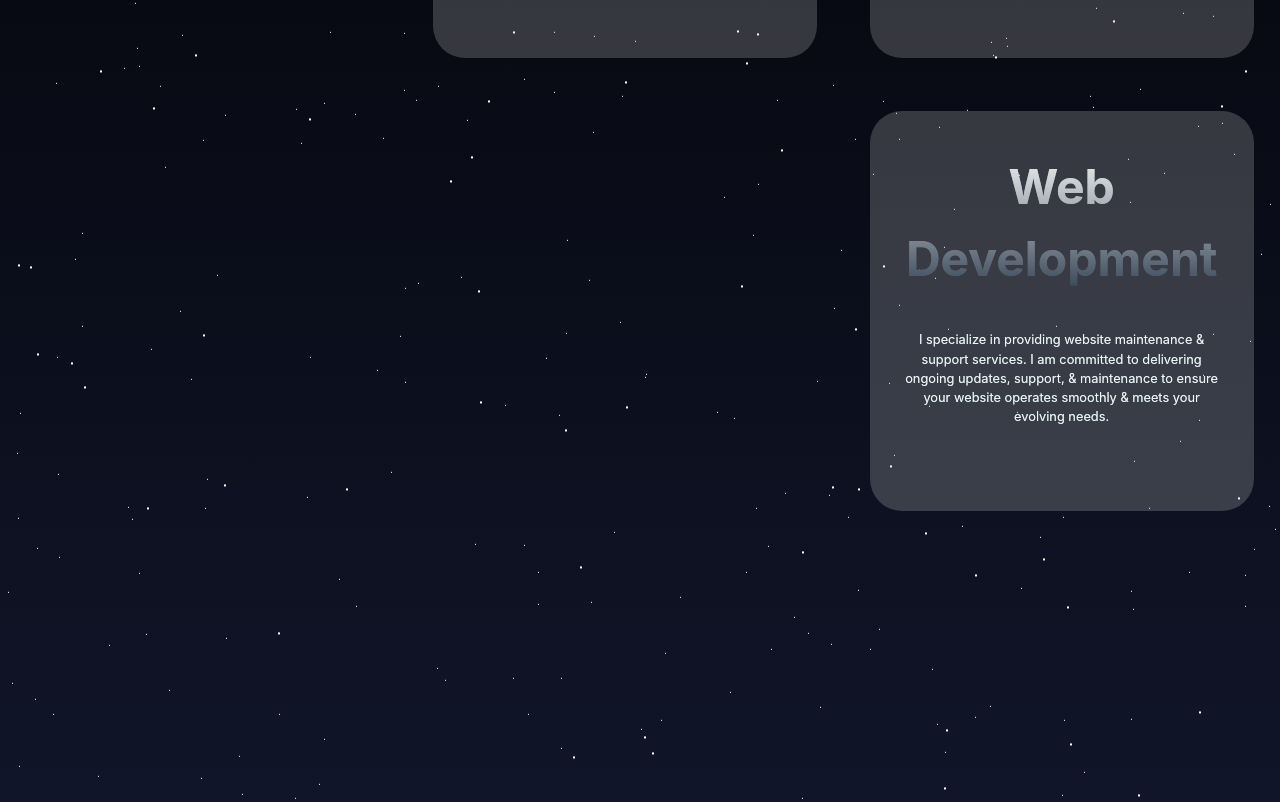
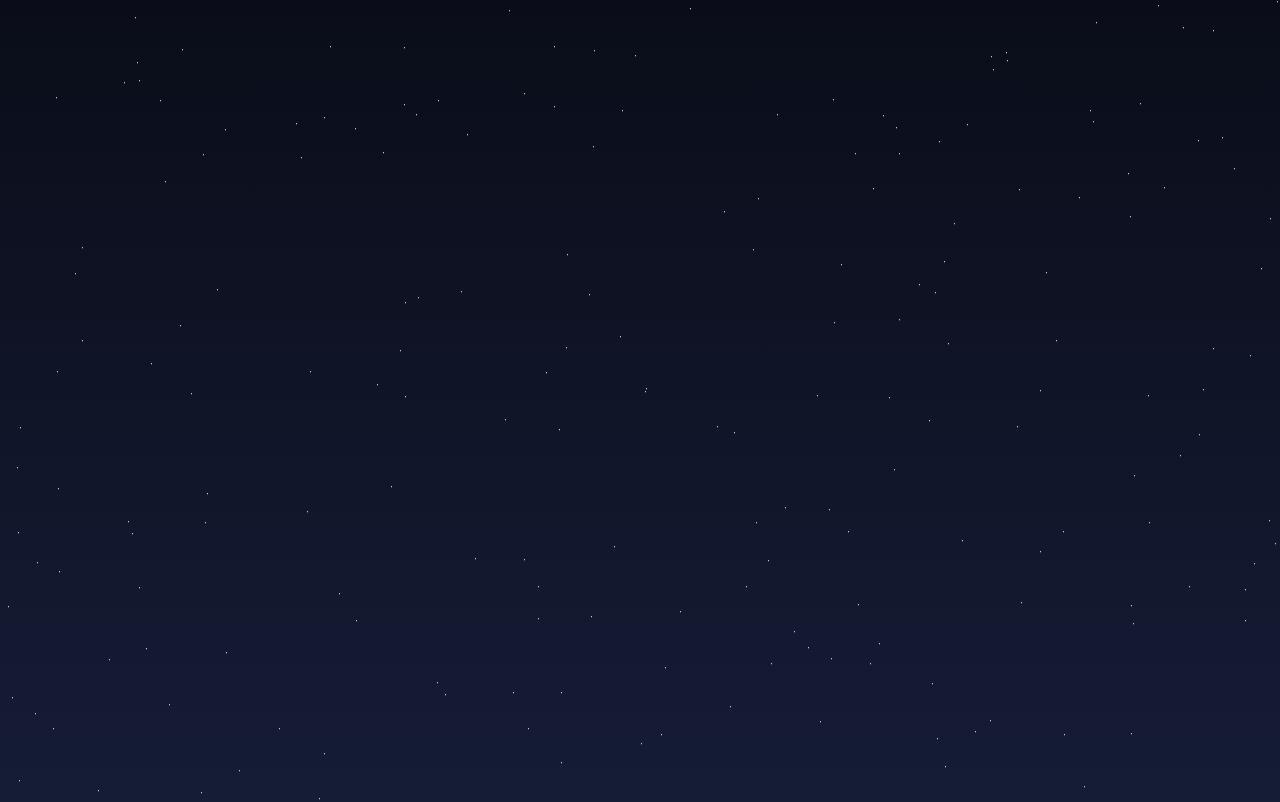
Before and after one commit to VinhNuWin/VinhNuwin.com, a React (Vite) app: page / in a window 1280 px wide. Shown: the part 680-1482 px from the top of the page. Built offline with nearby package versions, Linux system fonts and the light colour scheme.

Commit message:
reveal function created

```diff
--- a/src/App.css
+++ b/src/App.css
@@ -422,3 +422,15 @@
   left: 0;
   bottom: 0;
 }
+
+.test {
+  height: 50vh;
+  width: 100%;
+  border: 2px solid red;
+}
+
+.test2 {
+  height: 50vh;
+  width: 100%;
+  border: 2px solid blue;
+}
--- a/src/App.jsx
+++ b/src/App.jsx
@@ -18,21 +18,18 @@ function App() {
   return (
     <div className="content">
       <div id="stars" className=""></div>
-
       <Hero />
-      <Apple />
+      {/* <Apple />
       <Test />
       <SpatialUI />
-      <Scroll />
-      <Reveal>Hi</Reveal>
+      <Scroll /> */}
+      <Reveal />
       {/* <ProjectImages /> */}
       {/* <Projects /> */}
       {/* <Stack /> */}
-
       {/* <Weather /> */}
       {/* <Scroll /> */}
-      <TechSkills />
-
+      {/* <TechSkills /> */}
       {/* <WhatWeBuild /> */}
     </div>
   );
--- a/src/Reveal.jsx
+++ b/src/Reveal.jsx
@@ -8,11 +8,6 @@ import {
 } from "framer-motion";
 import { Scroll } from "./Scroll";
 
-// interface Props {
-//   children: JSX.Element;
-//   width: "fit-content" | "100";
-// }
-
 export const Reveal = () => {
   const targetRef = useRef(<HTMLDivElement />);
   const { scrollYProgress } = useScroll({
@@ -20,14 +15,31 @@ export const Reveal = () => {
     offset: ["start end", "end end"],
   });
 
-  const opacity = useTransform(scrollYProgress, [0, 0.5], [1, 0]);
+  const animationOrder = {
+    initial: 0,
+    fadeInEnd: 0.15,
+    createBranchEnd: 0.7,
+    endTextFadeInStart: 0.95,
+  };
+
+  const opacity = useTransform(
+    scrollYProgress,
+    [
+      animationOrder.initial,
+      animationOrder.fadeInEnd,
+      animationOrder.createBranchEnd,
+      animationOrder.endTextFadeInStart,
+    ],
+    [0, 1, 1, 0]
+  );
+  const scale = useTransform(scrollYProgress, [0.5, 0.75], [1, 0.75]);
 
   return (
-    <motion.div>
+    <motion.section id="" ref={targetRef}>
       <motion.div
-        id="border"
-        style={{ opacity }}
-        ref={targetRef}
+        id=""
+        // style={{ scale, opacity }}
+        // className="test"
         // variants={{
         //   hidden: { opacity: 0, y: 75 },
         //   visible: { opacity: 1, y: 0 },
@@ -36,8 +48,13 @@ export const Reveal = () => {
         // animate="visible"
         // transition={{ duration: 0.5, delay: 0.25 }}
       >
-        <h2>Hello</h2>
+        <motion.h2 className="test" style={{ opacity }}>
+          H-1
+        </motion.h2>
       </motion.div>
-    </motion.div>
+      <motion.h2 className="test2" style={{ opacity }}>
+        H-2
+      </motion.h2>
+    </motion.section>
   );
 };
```
